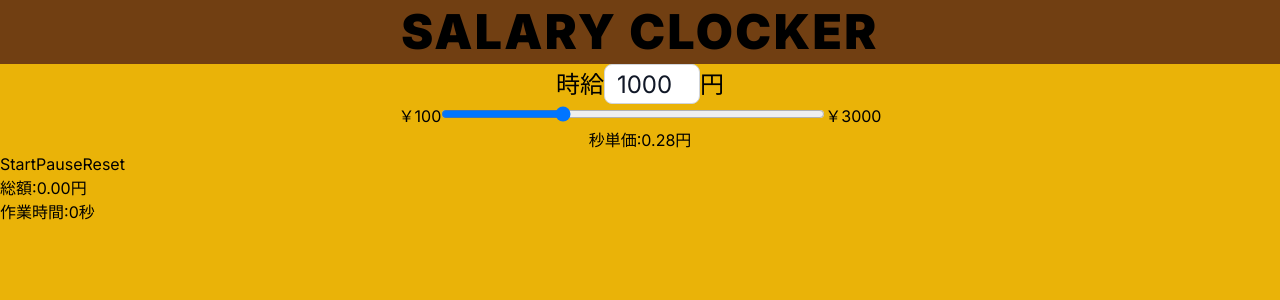
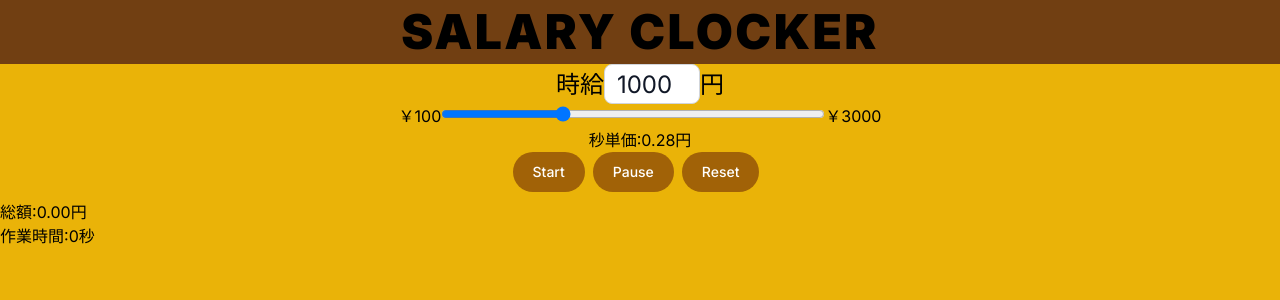
Before and after one commit to minusno0708/salary-clocker, a Next.js app in the folder app/: page / in a window 1280 px wide. Shown: the top 300 px of the page. Built offline with nearby package versions, Linux system fonts and the light colour scheme.

Commit message:
feat:ボタンのデザインを修正

```diff
--- a/app/src/app/page.tsx
+++ b/app/src/app/page.tsx
@@ -90,10 +90,13 @@ export default function Home() {
         </p>
         <p className="text-1xl">秒単価:{displayStrSalary(salary/(60 * 60))}円</p>
       </div>
-      <div>
-        <button onClick={handleStart}>Start</button>
-        <button onClick={handlePause}>Pause</button>
-        <button onClick={handleReset}>Reset</button>
+      <div className="flex items-center justify-center">
+        <button className="text-white bg-yellow-700 hover:bg-yellow-800 focus:outline-none focus:ring-4 focus:ring-yellow-300 font-medium rounded-full text-sm px-5 py-2.5 text-center me-2 mb-2 dark:bg-yellow-900 dark:hover:bg-yellow-700 dark:focus:ring-yellow-800"
+          onClick={handleStart}>Start</button>
+        <button className="text-white bg-yellow-700 hover:bg-yellow-800 focus:outline-none focus:ring-4 focus:ring-yellow-300 font-medium rounded-full text-sm px-5 py-2.5 text-center me-2 mb-2 dark:bg-yellow-900 dark:hover:bg-yellow-700 dark:focus:ring-yellow-800"
+          onClick={handlePause}>Pause</button>
+        <button className="text-white bg-yellow-700 hover:bg-yellow-800 focus:outline-none focus:ring-4 focus:ring-yellow-300 font-medium rounded-full text-sm px-5 py-2.5 text-center me-2 mb-2 dark:bg-yellow-900 dark:hover:bg-yellow-700 dark:focus:ring-yellow-800"
+          onClick={handleReset}>Reset</button>
       </div>
       <div>
         総額:
```
